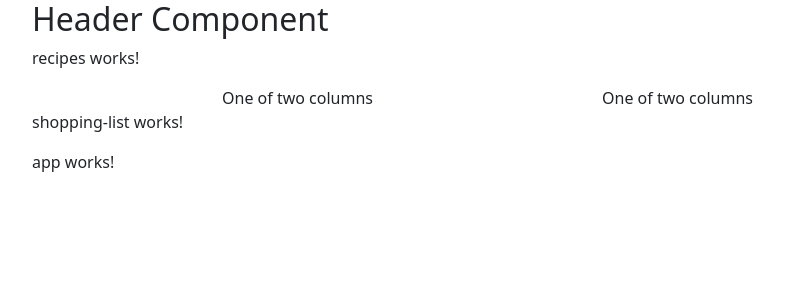
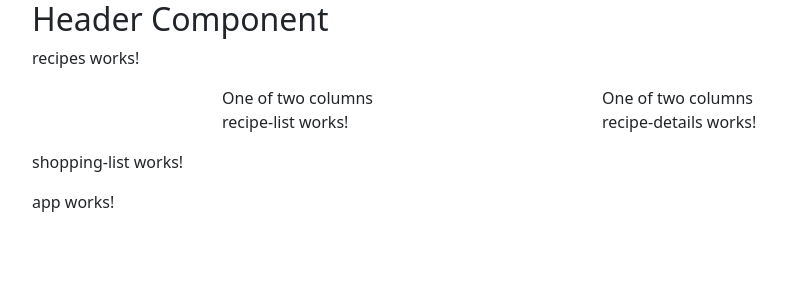
Before and after one commit to FoxGeoff/complete_app_no_stand_alone, an Angular app: page / in a window 1280 px wide. Shown: the top 300 px of the page, without its empty margins (50-837 px from the left). Built offline with nearby package versions, Linux system fonts and the light colour scheme.

Commit message:
update layout

```diff
--- a/src/app/app.component.html
+++ b/src/app/app.component.html
@@ -1,7 +1,7 @@
 <div class="container">
 <app-header></app-header>
 
-  <div class="row justify-content-start">
+  <div class="row justify-content-center">
     <div class="col-md-12">
       <app-recipes></app-recipes>
       <app-shopping-list></app-shopping-list>
--- a/src/app/recipes/recipes.component.html
+++ b/src/app/recipes/recipes.component.html
@@ -2,8 +2,10 @@
 <div class="row justify-content-center">
   <div class="col-4">
     One of two columns
+    <app-recipe-list></app-recipe-list>
   </div>
   <div class="col-4">
     One of two columns
+    <app-recipe-details></app-recipe-details>
   </div>
 </div>
--- a/src/app/recipes/recipes.component.ts
+++ b/src/app/recipes/recipes.component.ts
@@ -1,9 +1,11 @@
 import { Component } from '@angular/core';
+import { RecipeListComponent } from '../recipe-list/recipe-list.component';
+import { RecipeDetailsComponent } from '../recipe-details/recipe-details.component';
 
 @Component({
   selector: 'app-recipes',
   standalone: true,
-  imports: [],
+  imports: [RecipeListComponent, RecipeDetailsComponent],
   templateUrl: './recipes.component.html',
   styleUrl: './recipes.component.css'
 })
```
